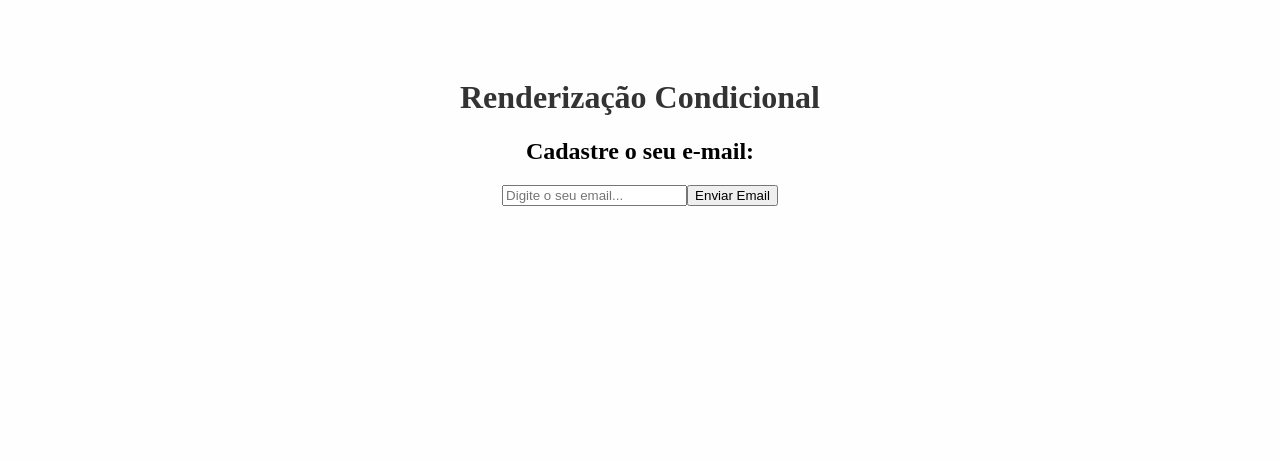
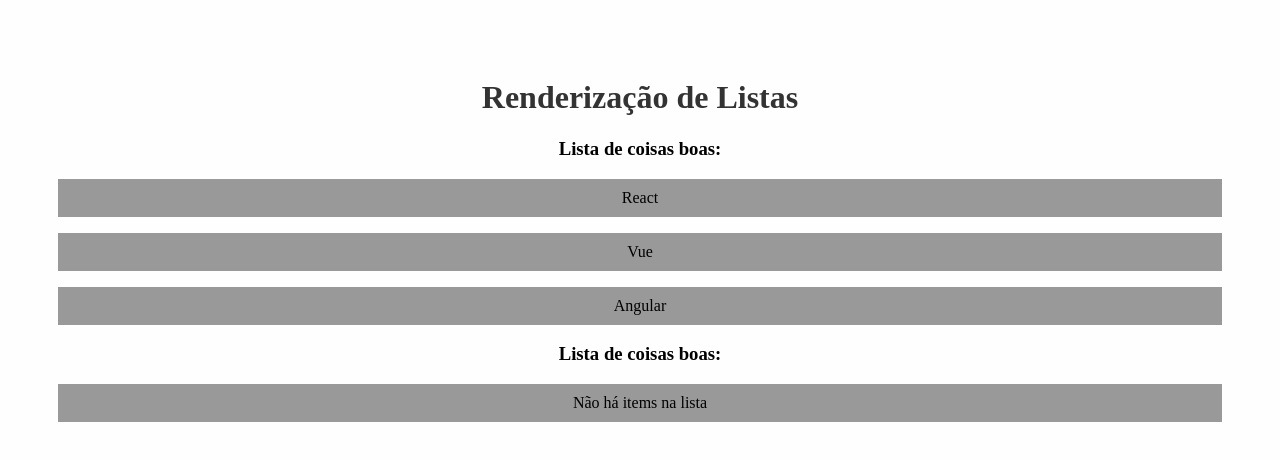
Before and after one commit to PorthoGamesBR/projeto-react-estudo, a React (Create React App) app: page / in a window 1280 px wide. Shown: the top 460 px of the page. Built offline with nearby package versions, Linux system fonts and the light colour scheme.

Commit message:
Renderização de lista e condicional de lista

```diff
--- a/src/App.js
+++ b/src/App.js
@@ -1,18 +1,22 @@
 import './App.css';
+import OutraLista from './components/OutraLista';
 //import HelloWorld from './components/HelloWorld';
 //import SayMyName from './components/SayMyName';
 //import Pessoa from './components/Pessoa';
 //import List from './components/List';
 //import Evento from './components/Evento';
 //import Form from './components/Form';
-import Conditional from './components/Condicional';
+//import Conditional from './components/Condicional';
 
 function App() {
   //var nome = "Manoportho"
+  const meusItems = ['React','Vue','Angular']
+
   return (
     <div className="App">
-      <h1>Renderização Condicional</h1>
-      <Conditional />
+      <h1>Renderização de Listas</h1>
+      <OutraLista itens={meusItems} />
+      <OutraLista itens={[]} />
     </div>
   );
 }
--- /dev/null
+++ b/src/components/OutraLista.js
@@ -0,0 +1,14 @@
+function OutraLista({ itens }){
+    return (
+        <>
+            <h3>Lista de coisas boas:</h3>
+            {itens.length > 0 ? (
+               itens.map((item, index) => <p key={index}>{item}</p>)
+            ) : (
+                <p>Não há items na lista</p>
+            )}
+        </>
+    )
+}
+
+export default OutraLista
```
